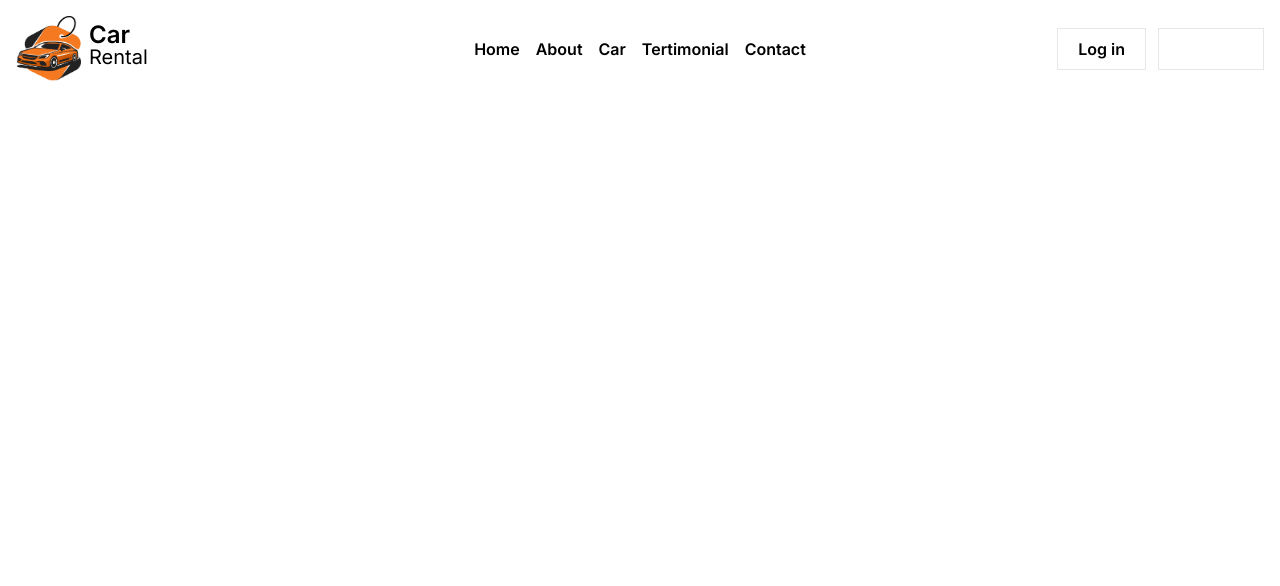
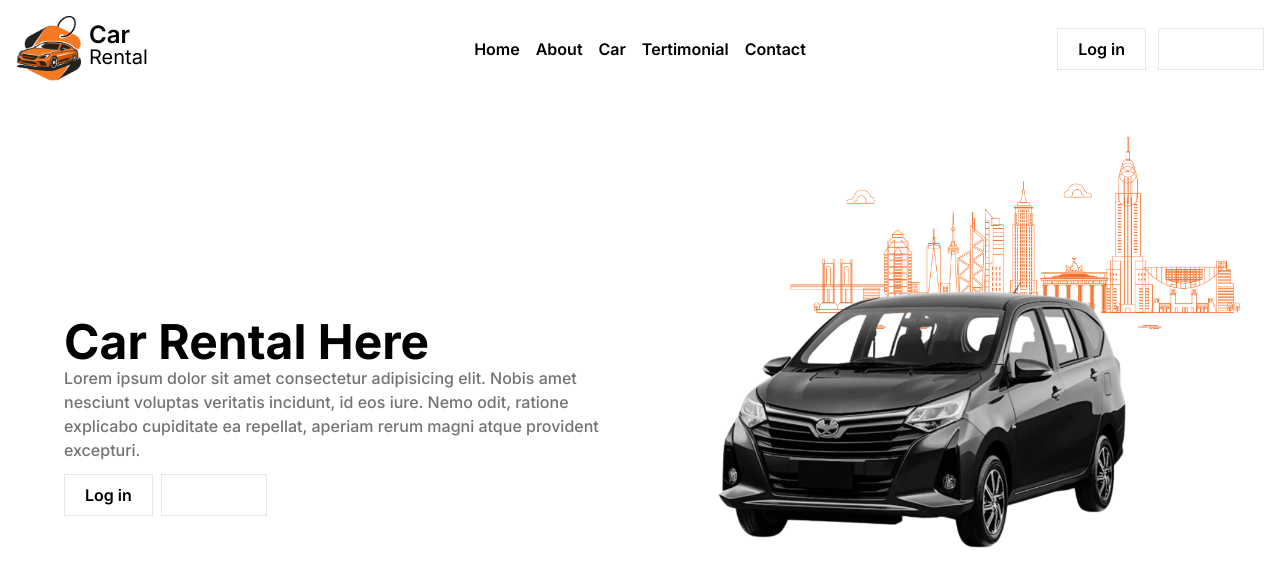
Before and after one commit to RidloGhifary/car-rental, a Next.js app: page / in a window 1280 px wide. Shown: the top 586 px of the page. Built offline with nearby package versions, Linux system fonts and the light colour scheme.

Commit message:
create header-section

```diff
--- /dev/null
+++ b/src/app/header/page.jsx
@@ -0,0 +1,25 @@
+import Image from 'next/image'
+import cityHeaderImg from '/public/assets/header-bg.png'
+import carHeaderImg from '/public/assets/header-bg.webp'
+import Button from '../component/button'
+
+export default function Header() {
+  return (
+    <header className='w-full h-[80vh] relative grid md:grid-cols-2 p-5 md:px-16 py-12 md:py-14'>
+      <div className='w-full h-full flex flex-col justify-center items-center md:items-start'>
+        <h1 className='font-bold text-5xl text-orange'>Car Rental Here</h1>
+        <p className='font-medium text-neutral-500 text-base text-center md:text-left'>Lorem ipsum dolor sit amet consectetur adipisicing elit. Nobis amet nesciunt voluptas veritatis incidunt, id eos iure. Nemo odit, ratione explicabo cupiditate ea repellat, aperiam rerum magni atque provident excepturi.</p>
+        <div className='flex gap-2 mt-3'>
+          <button className='font-semibold bg-white py-2 px-5 text-black border border-orange transition hover:bg-orange hover:text-white'>Log in</button>
+          <Button name="Register" />
+        </div>
+      </div>
+      <div className='w-full h-full hidden md:flex justify-center items-center'>
+        <Image src={carHeaderImg} alt='carHeaderImg' width={700} height={700}
+          className='object-cover object-center'
+        />
+        <Image src={cityHeaderImg} alt="cityHeaderImg" width={450} height={450} className="absolute top-10 right-10 -z-10" />
+      </div>
+    </header>
+  )
+}
--- a/src/app/page.js
+++ b/src/app/page.js
@@ -1,9 +1,11 @@
+import Header from "./header/page";
 import Navbar from "./navbar/page";
 
 export default function Home() {
   return (
     <>
       <Navbar />
+      <Header />
     </>
   )
 }
```
